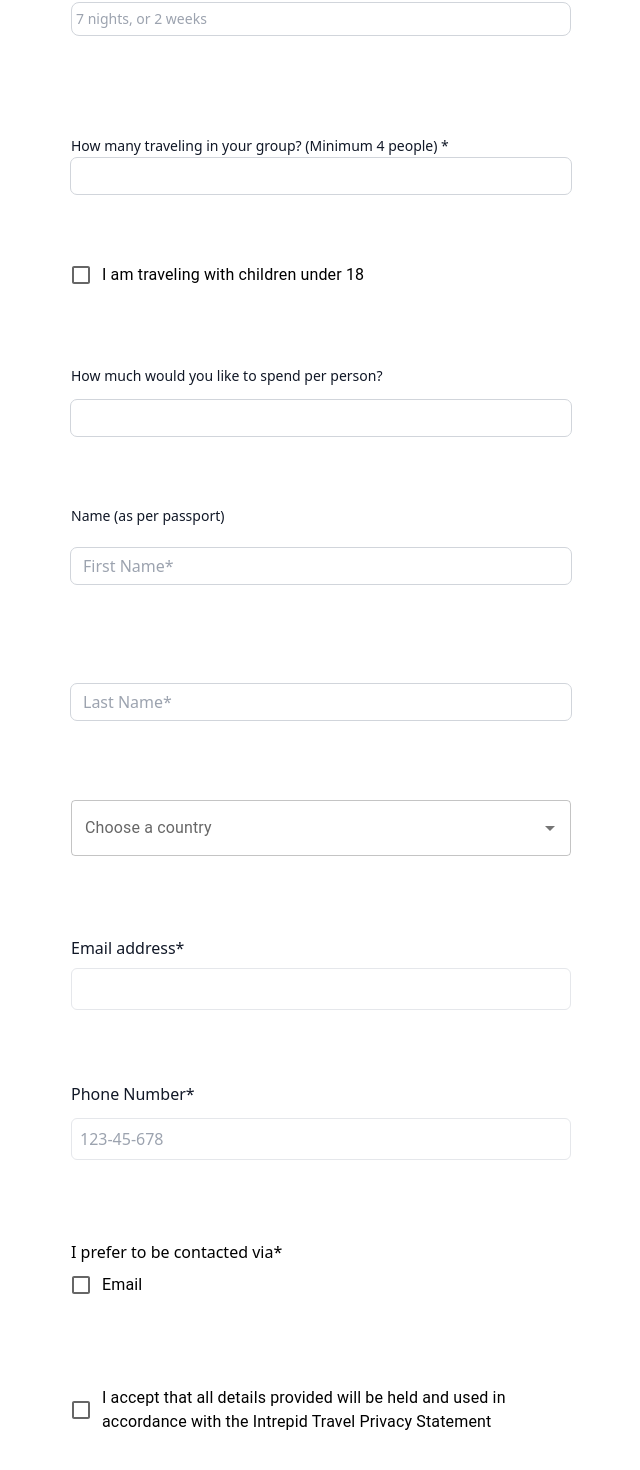
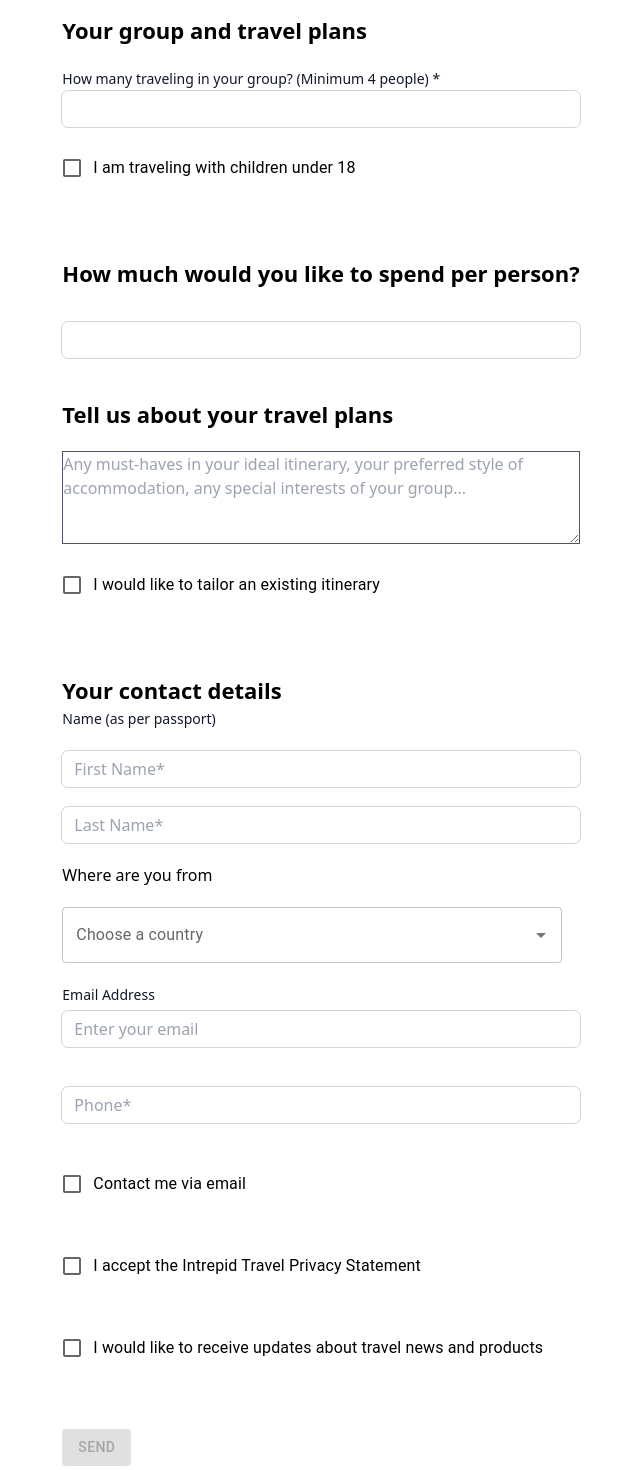
Before and after one commit to LEAP-MNG-1f/The-boys-TourWeb, a Next.js app in the folder front-end/: page /special-order in a window 1280 px wide. Shown: the part 514-1984 px from the top of the page, without its empty margins (319-959 px from the left). Built offline with nearby package versions, Linux system fonts and the light colour scheme.

Commit message:
The-boys-TourWeb

```diff
--- a/front-end/src/components/head/Specialtour.jsx
+++ b/front-end/src/components/head/Specialtour.jsx
@@ -1,9 +1,8 @@
 "use client";
-import * as React from "react";
+import { useRef, useState } from "react";
 import FormGroup from "@mui/material/FormGroup";
 import FormControlLabel from "@mui/material/FormControlLabel";
 import Checkbox from "@mui/material/Checkbox";
-
 import Box from "@mui/material/Box";
 import Alert from "@mui/material/Alert";
 import IconButton from "@mui/material/IconButton";
@@ -11,42 +10,69 @@ import Collapse from "@mui/material/Collapse";
 import Button from "@mui/material/Button";
 import CloseIcon from "@mui/icons-material/Close";
 import { HeaderPart } from "../Homepage/components/Header";
+import emailjs from "@emailjs/browser";
 import Country from "./Contry";
 
 export default function Special() {
-  const [open, setOpen] = React.useState(false);
-  const [formData, setFormData] = React.useState({
-    location: "",
-    date: "",
-    duration: "",
-    groupSize: "",
-    budget: "",
-    contactName: "",
-    email: "",
-    phone: "",
-    contactViaEmail: false,
-    acceptPrivacy: false,
-    receiveUpdates: false,
-    travelingWithChildren: false,
-    tailorExistingItinerary: false,
+  const [formData, setFormData] = useState({
+    user_location: "",
+    user_date: "",
+    user_duration: "",
+    user_groupSize: "",
+    user_budget: "",
+    user_name: "",
+    user_email: "",
+    lai: "",
+    user_phone: "",
+    message: "",
+    user_country_select_demo: "",
+    user_contactViaEmail: false,
+    user_acceptPrivacy: false,
+    user_receiveUpdates: false,
+    user_travelingWithChildren: false,
+    user_tailorExistingItinerary: false,
   });
+  const [open, setOpen] = useState(false);
+  const form = useRef();
 
   const handleChange = (event) => {
     const { name, value, type, checked } = event.target;
-    setFormData({
-      ...formData,
+    setFormData((prevData) => ({
+      ...prevData,
       [name]: type === "checkbox" ? checked : value,
-    });
+    }));
   };
 
-  const handleSubmit = () => {
+  const handleCountryChange = (country) => {
+    setFormData((prevData) => ({
+      ...prevData,
+      user_country_select_demo: country,
+    }));
+  };
+
+  const sendEmail = (e) => {
+    e.preventDefault();
+
+    emailjs
+      .sendForm("service_jlg3mrb", "template_catf42r", form.current, {
+        publicKey: "7QzFdmcdwTabvK-Fg",
+      })
+      .then(
+        () => {
+          console.log("Form submitted successfully!");
           setOpen(true);
+        },
+        (error) => {
+          console.log("Failed to send form...", error.text);
+        }
+      );
   };
 
   return (
     <div className="flex justify-center">
       <HeaderPart />
-      <div className="flex flex-col gap-10 pt-20 mt-20">
+      <div className="flex gap-10 pt-20 mt-20">
+        <form ref={form} onSubmit={sendEmail}>
           <div className="flex flex-col justify-center w-[500px] h-[100px]">
             <label
               htmlFor="location"
@@ -54,16 +80,15 @@ export default function Special() {
             >
               Where would you like to go *
             </label>
-          <div className="mt-3">
             <input
               type="text"
-              id="location"
-              name="location"
-              value={formData.location}
+              id="user_location"
+              name="user_location"
+              value={formData.user_location}
               onChange={handleChange}
-              className="block min-w-0 grow py-1.5 pl-1 border border-gray-400 w-full rounded-lg pr-3 text-base text-gray-900 placeholder-gray-400 focus:outline-none sm:text-sm"
+              className="block w-full py-1.5 pl-1 border border-gray-400 rounded-lg pr-3 text-base text-gray-900 placeholder-gray-400 focus:outline-none sm:text-sm"
+              required
             />
-          </div>
           </div>
 
           <div className="flex flex-col gap-3 w-[500px] h-[100px]">
@@ -75,11 +100,12 @@ export default function Special() {
             </label>
             <input
               type="date"
-            id="date"
-            name="date"
+              id="user_date"
+              name="user_date"
               value={formData.date}
               onChange={handleChange}
               className="block w-full h-[34px] mt-2 rounded-md bg-white pl-3 text-base text-gray-900 outline outline-1 outline-gray-300 focus:outline-2 focus:outline-indigo-600"
+              required
             />
           </div>
 
@@ -92,30 +118,35 @@ export default function Special() {
             </label>
             <input
               type="text"
-            id="duration"
-            name="duration"
-            value={formData.duration}
+              id="user_duration"
+              name="user_duration"
+              value={formData.user_duration}
               onChange={handleChange}
               placeholder="7 nights, or 2 weeks"
               className="block w-full mt-3 py-1.5 pl-1 pr-3 text-base border border-gray-300 rounded-lg text-gray-900 placeholder-gray-400 focus:outline-none sm:text-sm"
+              required
             />
           </div>
 
           <div className="flex flex-col mt-7">
+            <h1 className="font-bold text-[22px]">
+              Your group and travel plans
+            </h1>
             <label
-            htmlFor="groupSize"
-            className="block text-sm font-medium leading-6 text-gray-900"
+              htmlFor="user_groupSize"
+              className="block text-sm font-medium leading-6 mt-5 text-gray-900"
             >
               How many traveling in your group? (Minimum 4 people) *
             </label>
             <input
               type="number"
-            id="groupSize"
-            name="groupSize"
-            value={formData.groupSize}
+              id="user_groupSize"
+              name="user_groupSize"
+              value={formData.user_groupSize}
               onChange={handleChange}
               min="1"
               className="block w-full py-1.5 px-3 text-base text-gray-900 rounded-md bg-white outline outline-1 outline-gray-300 focus:outline-2 focus:outline-indigo-600"
+              required
             />
           </div>
 
@@ -126,7 +157,7 @@ export default function Special() {
                   <Checkbox
                     checked={formData.travelingWithChildren}
                     onChange={handleChange}
-                  name="travelingWithChildren"
+                    name="user_travelingWithChildren"
                   />
                 }
                 label="I am traveling with children under 18"
@@ -135,111 +166,138 @@ export default function Special() {
           </div>
 
           <div className="flex flex-col mt-7">
-          <label
-            htmlFor="budget"
-            className="block text-sm font-medium leading-6 text-gray-900"
-          >
+            <h1 className="font-bold text-[22px] mt-10">
               How much would you like to spend per person?
-          </label>
+            </h1>
+            <div className="mt-3">
               <input
-            type="number"
-            id="budget"
-            name="budget"
-            value={formData.budget}
+                type="user_number"
+                id="user_budget"
+                name="user_budget"
+                min="50"
+                className="block w-full mt-5 py-1.5 px-3 text-base text-gray-900 rounded-md bg-white outline outline-1 outline-gray-300 focus:outline-2 focus:outline-indigo-600"
+              />
+            </div>
+            <h1 className="font-bold text-[22px] mt-10">
+              Tell us about your travel plans
+            </h1>
+            <textarea
+              name="message"
+              rows={2}
+              cols={20}
+              value={formData.message}
               onChange={handleChange}
-            min="50"
-            className="block w-full mt-3 py-1.5 px-3 text-base text-gray-900 rounded-md bg-white outline outline-1 outline-gray-300 focus:outline-2 focus:outline-indigo-600"
+              placeholder="Any must-haves in your ideal itinerary, your preferred style of accommodation, any special interests of your group..."
+              className="form-control mt-5 border border-gray-600 w-full"
+              style={{ height: "93px" }}
+            ></textarea>
+            <div className="mt-5">
+              <FormGroup>
+                <FormControlLabel
+                  control={
+                    <Checkbox
+                      checked={formData.user_tailorExistingItinerary}
+                      onChange={handleChange}
+                      name="user_tailorExistingItinerary"
                     />
+                  }
+                  label="I would like to tailor an existing itinerary"
+                />
+              </FormGroup>
+            </div>
           </div>
 
           <div className="flex flex-col mt-7">
+            <h1 className="font-bold text-[22px] mt-10">
+              Your contact details
+            </h1>
             <label
-            htmlFor="contactName"
+              htmlFor="user_name"
               className="block text-sm font-medium leading-6 text-gray-900"
             >
               Name (as per passport)
             </label>
             <input
-            type="text"
-            id="contactName"
-            name="contactName"
-            value={formData.contactName}
+              type="user_name"
+              id="user_name"
+              name="user_name"
+              value={formData.user_name}
               onChange={handleChange}
               placeholder="First Name*"
               className="block w-full py-1.5 px-3 mt-5 text-base text-gray-900 rounded-md bg-white outline outline-1 outline-gray-300 focus:outline-2 focus:outline-indigo-600"
+              required
+            />
+          </div>
+          <div>
+            <input
+              type="lai"
+              id="lai"
+              name="lai"
+              value={formData.user_lai}
+              onChange={handleChange}
+              placeholder="Last Name*"
+              className="block w-full py-1.5 px-3 mt-5 text-base text-gray-900 rounded-md bg-white outline outline-1 outline-gray-300 focus:outline-2 focus:outline-indigo-600"
+              required
+            />
+          </div>
+          <div className="mt-5">
+            <h1>Where are you from</h1>
+            <div className="mt-5">
+              <Country
+                selectedCountry={formData.user_country_select_demo}
+                onCountryChange={(country) =>
+                  setFormData((prevData) => ({
+                    ...prevData,
+                    user_country_select_demo: country,
+                  }))
+                }
+              />
+            </div>
+          </div>
+
+          <div className="flex flex-col mt-5">
+            <label
+              htmlFor="email"
+              className="text-sm font-medium leading-6 text-gray-900"
+            >
+              Email Address
+            </label>
+            <input
+              type="email"
+              id="user_email"
+              name="user_email"
+              value={formData.user_email}
+              onChange={handleChange}
+              placeholder="Enter your email"
+              className="block w-full py-1.5 px-3 mt-1 text-base text-gray-900 rounded-md bg-white outline outline-1 outline-gray-300 focus:outline-2 focus:outline-indigo-600"
+              required
             />
           </div>
 
-        <div className="flex flex-col mt-10">
+          <div className="flex flex-col mt-5">
             <input
-            type="text"
-            id="contactLastName"
-            name="contactLastName"
-            value={formData.contactLastName}
+              type="phone"
+              id="user_phone"
+              name="user_phone"
+              value={formData.phone}
               onChange={handleChange}
-            placeholder="Last Name*"
+              placeholder="Phone*"
               className="block w-full py-1.5 px-3 mt-5 text-base text-gray-900 rounded-md bg-white outline outline-1 outline-gray-300 focus:outline-2 focus:outline-indigo-600"
+              required
             />
           </div>
 
-        <div className="mt-10">
-          <Country />
-        </div>
-
-        <form
-          action="/submit-form"
-          method="post"
-          className="flex flex-col gap-2 mt-10"
-        >
-          <label htmlFor="email" className="text-gray-900">
-            Email address*
-          </label>
-          <input
-            type="email"
-            id="email"
-            name="email"
-            value={formData.email}
-            onChange={handleChange}
-            className="block w-full p-2 border rounded-md text-gray-900 focus:outline-none focus:ring focus:ring-indigo-200 focus:ring-opacity-50"
-            required
-          />
-        </form>
-
-        <div className="mt-8">
-          <form
-            action="/action_page"
-            method="post"
-            className="flex flex-col gap-3"
-          >
-            <label htmlFor="phone" className="text-gray-900">
-              Phone Number*
-            </label>
-            <input
-              type="tel"
-              id="phone"
-              name="phone"
-              value={formData.phone}
-              onChange={handleChange}
-              placeholder="123-45-678"
-              pattern="[0-9]{3}-[0-9]{2}-[0-9]{3}"
-              required
-              className="block w-full p-2 border rounded-md text-gray-900 placeholder-gray-400 focus:outline-none focus:ring focus:ring-indigo-200 focus:ring-opacity-50"
-            />
-          </form>
-        </div>
-
-        <div>
-          <h1 className="mt-10">I prefer to be contacted via*</h1>
+          <div className="mt-10 w-[500px]">
             <FormGroup>
               <FormControlLabel
                 control={
                   <Checkbox
-                  checked={formData.contactViaEmail}
+                    checked={formData.user_contactViaEmail}
                     onChange={handleChange}
-                  name="contactViaEmail"
+                    name="user_contactViaEmail"
                   />
                 }
-              label="Email"
+                label="Contact me via email"
               />
             </FormGroup>
           </div>
@@ -249,12 +307,12 @@ export default function Special() {
               <FormControlLabel
                 control={
                   <Checkbox
-                  checked={formData.acceptPrivacy}
+                    checked={formData.user_acceptPrivacy}
                     onChange={handleChange}
-                  name="acceptPrivacy"
+                    name="user_acceptPrivacy"
                   />
                 }
-              label="I accept that all details provided will be held and used in accordance with the Intrepid Travel Privacy Statement"
+                label="I accept the Intrepid Travel Privacy Statement"
               />
             </FormGroup>
           </div>
@@ -264,17 +322,17 @@ export default function Special() {
               <FormControlLabel
                 control={
                   <Checkbox
-                  checked={formData.receiveUpdates}
+                    checked={formData.user_receiveUpdates}
                     onChange={handleChange}
-                  name="receiveUpdates"
+                    name="user_receiveUpdates"
                   />
                 }
-              label="We'd love to contact you by email from time to time about exciting travel news and products we think might interest you. Please tick this box if you are happy to receive this."
+                label="I would like to receive updates about travel news and products"
               />
             </FormGroup>
           </div>
-
           <Box sx={{ width: "100%" }}>
+            <h1 className="mt-10">
               <Collapse in={open}>
                 <Alert
                   action={
@@ -289,18 +347,22 @@ export default function Special() {
                   }
                   sx={{ mb: 2 }}
                 >
-              It's successful
+                  Form submitted successfully!
                 </Alert>
               </Collapse>
+            </h1>
+            <div className="mt-5">
               <Button
                 variant="contained"
                 color="primary"
-            onClick={handleSubmit}
-            disabled={!formData.acceptPrivacy}
+                type="submit"
+                disabled={!formData.user_acceptPrivacy}
               >
-            Submit
+                Send
               </Button>
+            </div>
           </Box>
+        </form>
       </div>
     </div>
   );
```
Also changed, not shown: front-end/package.json (+7 -0 lines), 1 other file (tests, documents, lock files or other folders). Lines whose indentation alone changed are shown as unchanged.
